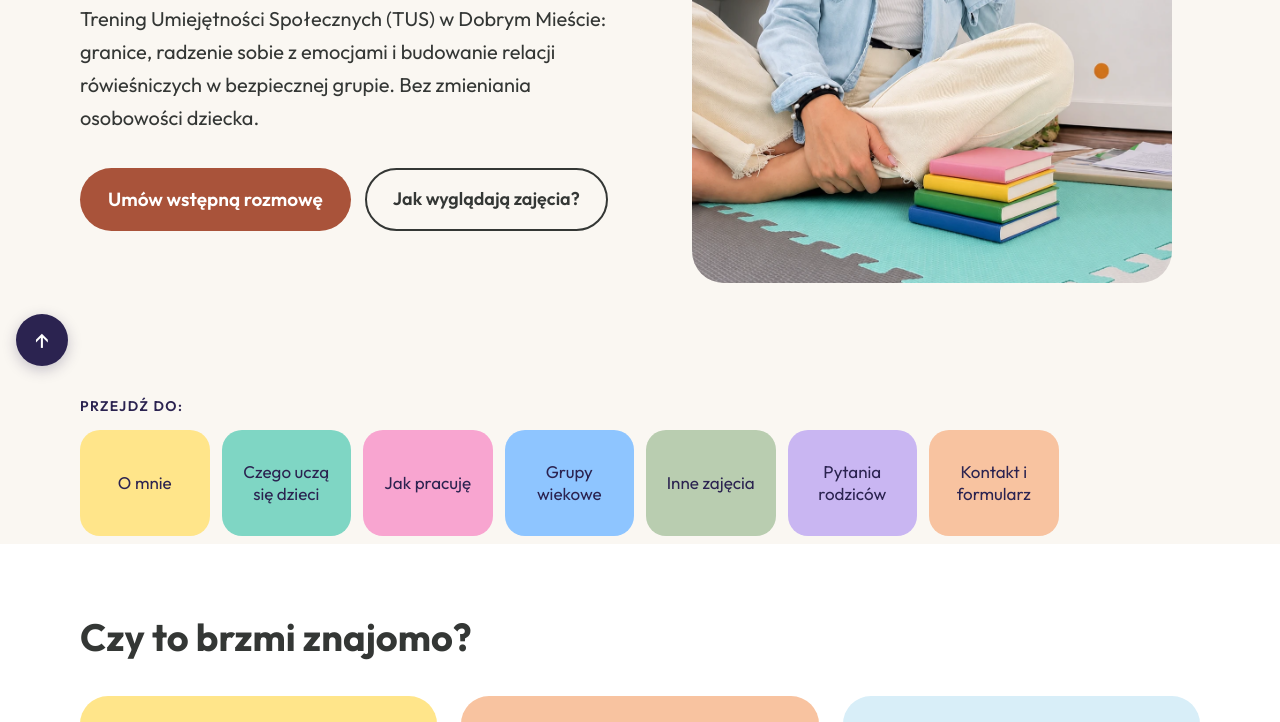
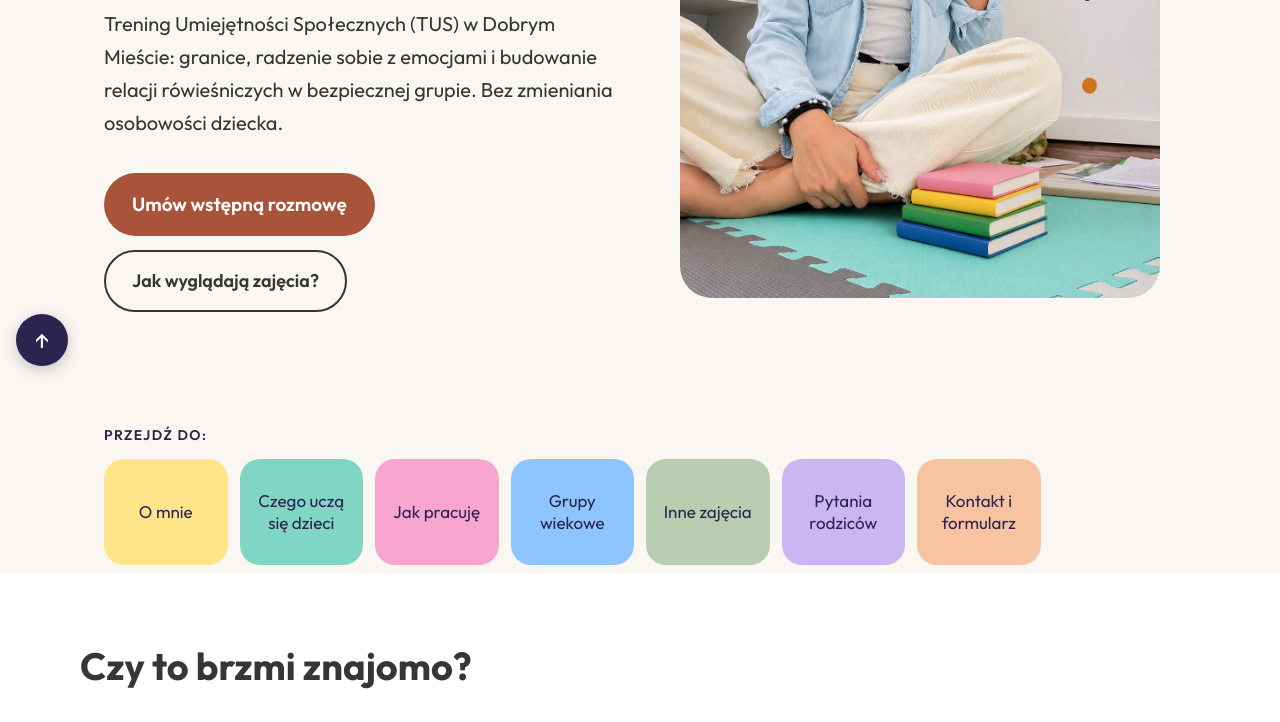
Before and after one commit to AniaFrackiewicz/PlanC, a plain HTML site: page index.html in a window 1280 px wide. Shown: the part 418-1140 px from the top of the page. Drawn offline with Linux system fonts and the light colour scheme.

Commit message:
Ujednolicenie szerokości sekcji (box-sizing), żeby kafelki menu pasowały do treści
Co-Authored-By: Claude Haiku 5.5 <noreply@anthropic.com>
Claude-Session: https://claude.ai/code/session_01FuMvR3atavuYCBiQz7Ng3n

```diff
--- a/index.html
+++ b/index.html
@@ -12,6 +12,7 @@
 <style>
 .tus-page{margin:0;background:#FAF7F2;color:#343735;font-family:'Outfit',system-ui,sans-serif;font-size:18px;line-height:1.65}
 .tus-page img{max-width:100%;height:auto}
+.tus-page section{box-sizing:border-box}
 .tus-page a{color:#343735}
 .tus-page h1,.tus-page h2,.tus-page h3{font-family:'Outfit',system-ui,sans-serif;font-weight:700;line-height:1.15;margin:0;color:#343735}
 .tus-page p{margin:0}
```
